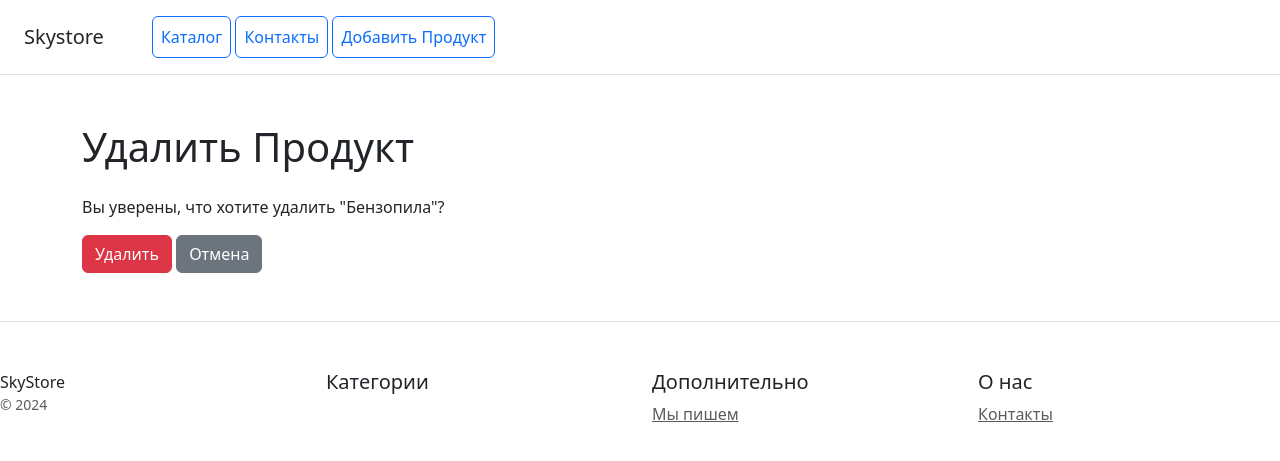
After one commit to Lampa97/Online_Shop, a Django app: page /catalog/product/3/delete/ in a window 1280 px wide. The commit adds this page. Shown: the top 461 px of the page. Run offline with Django 5.2, Linux system fonts and the light colour scheme; data comes from the database, SQL or seed files in the repository; some libraries are stand-ins or nearby versions.

Commit message:
ProductDeleteView created

```diff
--- a/catalog/forms.py
+++ b/catalog/forms.py
@@ -24,3 +24,9 @@ class ProductForm(forms.ModelForm):
         if any(word in description.lower() for word in FORBIDDEN_WORDS):
             raise ValidationError('Описание содержит запрещенные слова')
         return description
+
+    def clean_price(self):
+        price = self.cleaned_data.get('price')
+        if price < 0:
+            raise ValidationError('Цена не может быть отрицательной')
+        return price
--- a/catalog/templates/catalog/home.html
+++ b/catalog/templates/catalog/home.html
@@ -34,7 +34,9 @@
                             <li><b>Категория:</b>{{ product.category }}</li>
                             <li><b>Описание:</b>{{ product.description|truncatechars:100 }}</li>
                         </ul>
-                        <button type="button" class="btn btn-lg btn-block btn-outline-primary">Купить</button>
+                        <button type="button" class="btn btn-lg btn-block btn-outline-primary">
+                            <a href="{% url 'single_product' product.pk %}" class="link-underline-light link-underline-opacity-0">Посмотреть</a>
+                        </button>
                     </div>
                 </div>
 
--- /dev/null
+++ b/catalog/templates/catalog/product_confirm_delete.html
@@ -0,0 +1,16 @@
+{% extends "catalog/base.html" %}
+
+{% block title %}Удалить Продукт{% endblock %}
+
+{% block content %}
+<body>
+    <div class="container mt-5">
+        <h1 class="mb-4">Удалить Продукт</h1>
+        <p>Вы уверены, что хотите удалить "{{product.name}}"?</p>
+        <form method="post">
+            {% csrf_token %}
+            <button type="submit" class="btn btn-danger">Удалить</button>
+            <a href="{% url 'home' %}" class="btn btn-secondary">Отмена</a>
+        </form>
+    </div>
+{% endblock %}
--- a/catalog/templates/catalog/product_form.html
+++ b/catalog/templates/catalog/product_form.html
@@ -16,6 +16,7 @@
                 <div class="card-body">
                     <form method="post" action="" class="form-floating" enctype="multipart/form-data">
                         {% csrf_token %}
+                        {{ form.non_field_errors }}
                         {{ form.as_p }}
                       {% if not product %}
                       <button type="submit" class="btn btn-lg btn-block btn-outline-primary">Добавить продукт</button>
--- a/catalog/templates/catalog/single_product.html
+++ b/catalog/templates/catalog/single_product.html
@@ -22,7 +22,8 @@
                 <li><b>Описание:</b> {{ product.description }} </li>
             </ul>
               <button type="button" class="btn btn-lg btn-block btn-outline-primary">Купить</button>
-                <a class="p-2 btn btn-outline-primary" href="{% url "product_update" product.pk %}">Обновить Продукт</a>
+                <a class="p-2 btn btn-outline-primary" href="{% url 'product_update' product.pk %}">Обновить Продукт</a>
+                <a class="p-2 btn btn-outline-danger" href="{% url 'product_delete' product.pk %}">Удалить Продукт</a>
           </div>
           <div class="card-footer text-body-secondary">
               Продукт был обновлен: {{product.updated_at|date:"d.m.Y"}}
--- a/catalog/urls.py
+++ b/catalog/urls.py
@@ -1,6 +1,6 @@
 from django.urls import path
 
-from .views import ContactsView, HomeListView, ProductCreateView, ProductDetailView, ProductUpdateView
+from .views import ContactsView, HomeListView, ProductCreateView, ProductDetailView, ProductUpdateView, ProductDeleteView
 
 urlpatterns = [
     path("contacts/", ContactsView.as_view(), name="contacts"),
@@ -8,4 +8,5 @@ urlpatterns = [
     path("product/<int:pk>/", ProductDetailView.as_view(), name="single_product"),
     path("add_product/", ProductCreateView.as_view(), name="product_create"),
     path("product/<int:pk>/update/", ProductUpdateView.as_view(), name="product_update"),
+    path("product/<int:pk>/delete/", ProductDeleteView.as_view(), name="product_delete"),
 ]
--- a/catalog/views.py
+++ b/catalog/views.py
@@ -2,7 +2,7 @@ from django.core.paginator import Paginator
 from django.http import HttpResponse
 from django.shortcuts import render
 from django.urls import reverse_lazy
-from django.views.generic import CreateView, DetailView, ListView, TemplateView, UpdateView
+from django.views.generic import CreateView, DetailView, ListView, TemplateView, UpdateView, DeleteView
 
 from .forms import ProductForm
 from .models import Category, Contact, Product
@@ -68,3 +68,10 @@ class ProductUpdateView(UpdateView):
     template_name = "catalog/product_form.html"
     context_object_name = "product"
     success_url = reverse_lazy("home")
+
+
+class ProductDeleteView(DeleteView):
+    model = Product
+    context_object_name = "product"
+    template_name = "catalog/product_confirm_delete.html"
+    success_url = reverse_lazy("home")
```
